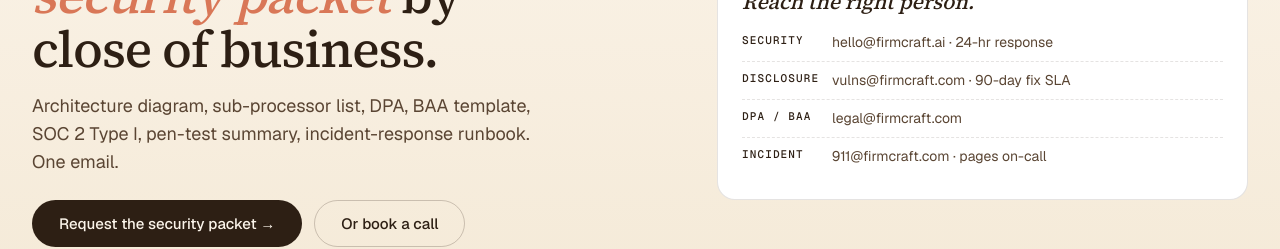
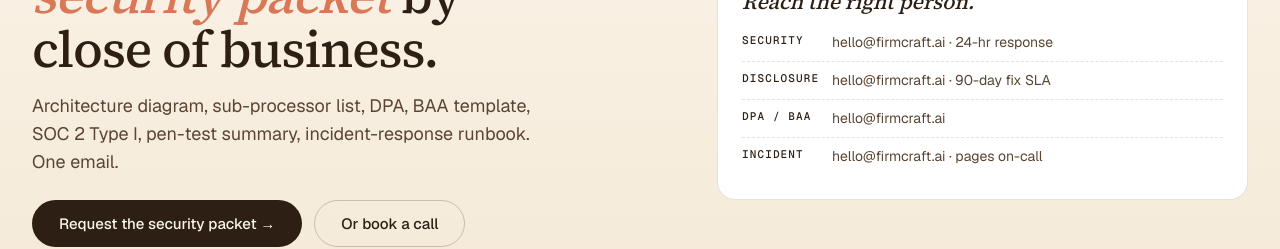
Before and after one commit to doyledettro-maker/firmcraft-site, a Next.js app: page /security in a window 1280 px wide. Shown: the part 4588-4837 px from the top of the page. Built offline with nearby package versions, Linux system fonts and the light colour scheme.

Commit message:
chore: replace remaining @firmcraft.com contact emails (vulns/legal/911) with hello@firmcraft.ai

```diff
--- a/src/app/security/page.tsx
+++ b/src/app/security/page.tsx
@@ -589,9 +589,9 @@
               <ul className="list-none p-0 m-0 mt-3.5 flex flex-col gap-2 text-sm text-ink-2 leading-[1.5]">
                 {[
                   ['Security', 'hello@firmcraft.ai · 24-hr response'],
-                  ['Disclosure', 'vulns@firmcraft.com · 90-day fix SLA'],
-                  ['DPA / BAA', 'legal@firmcraft.com'],
-                  ['Incident', '911@firmcraft.com · pages on-call'],
+                  ['Disclosure', 'hello@firmcraft.ai · 90-day fix SLA'],
+                  ['DPA / BAA', 'hello@firmcraft.ai'],
+                  ['Incident', 'hello@firmcraft.ai · pages on-call'],
                 ].map(([k, v], i, arr) => (
                   <li
                     key={k}
```
